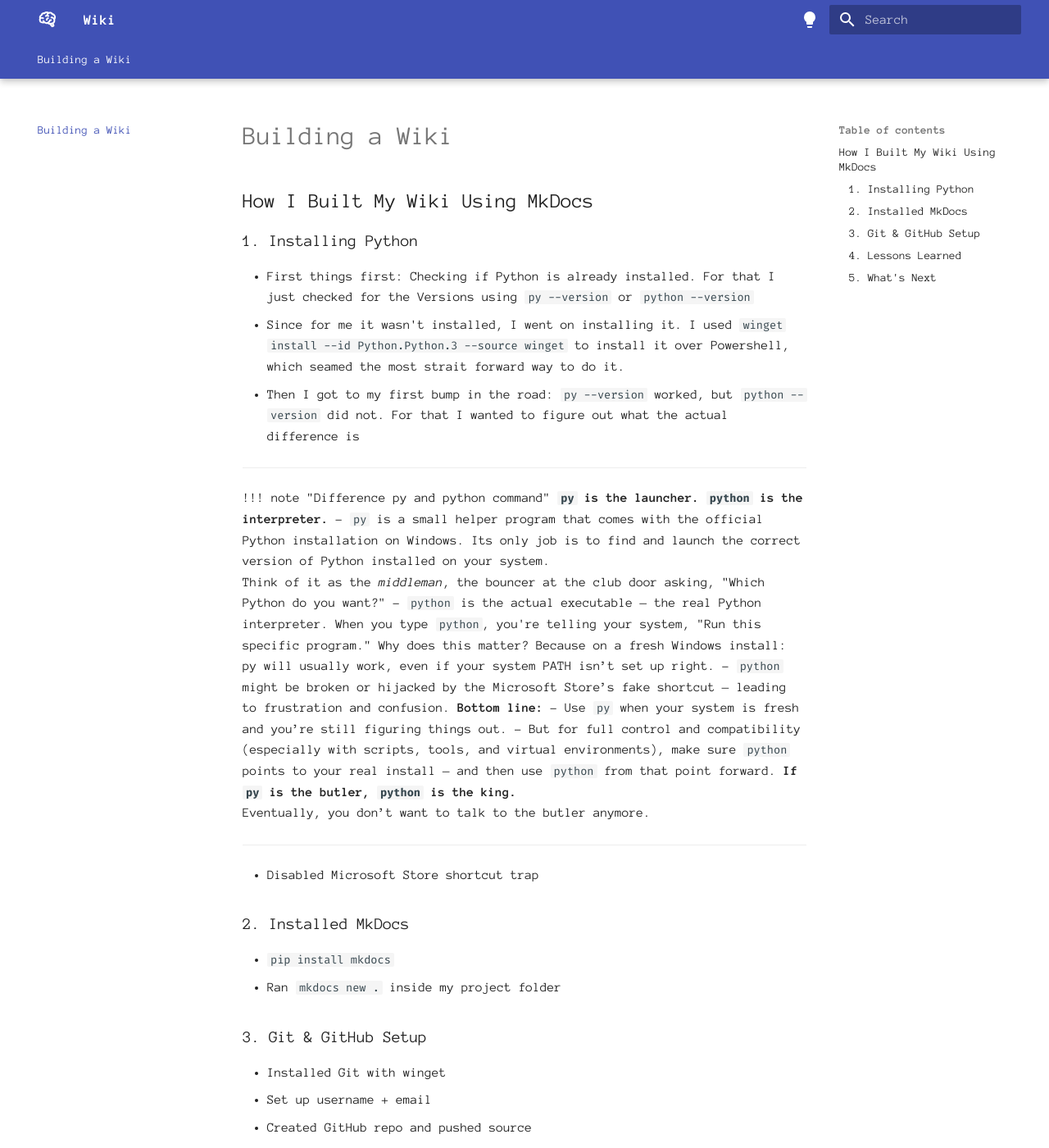
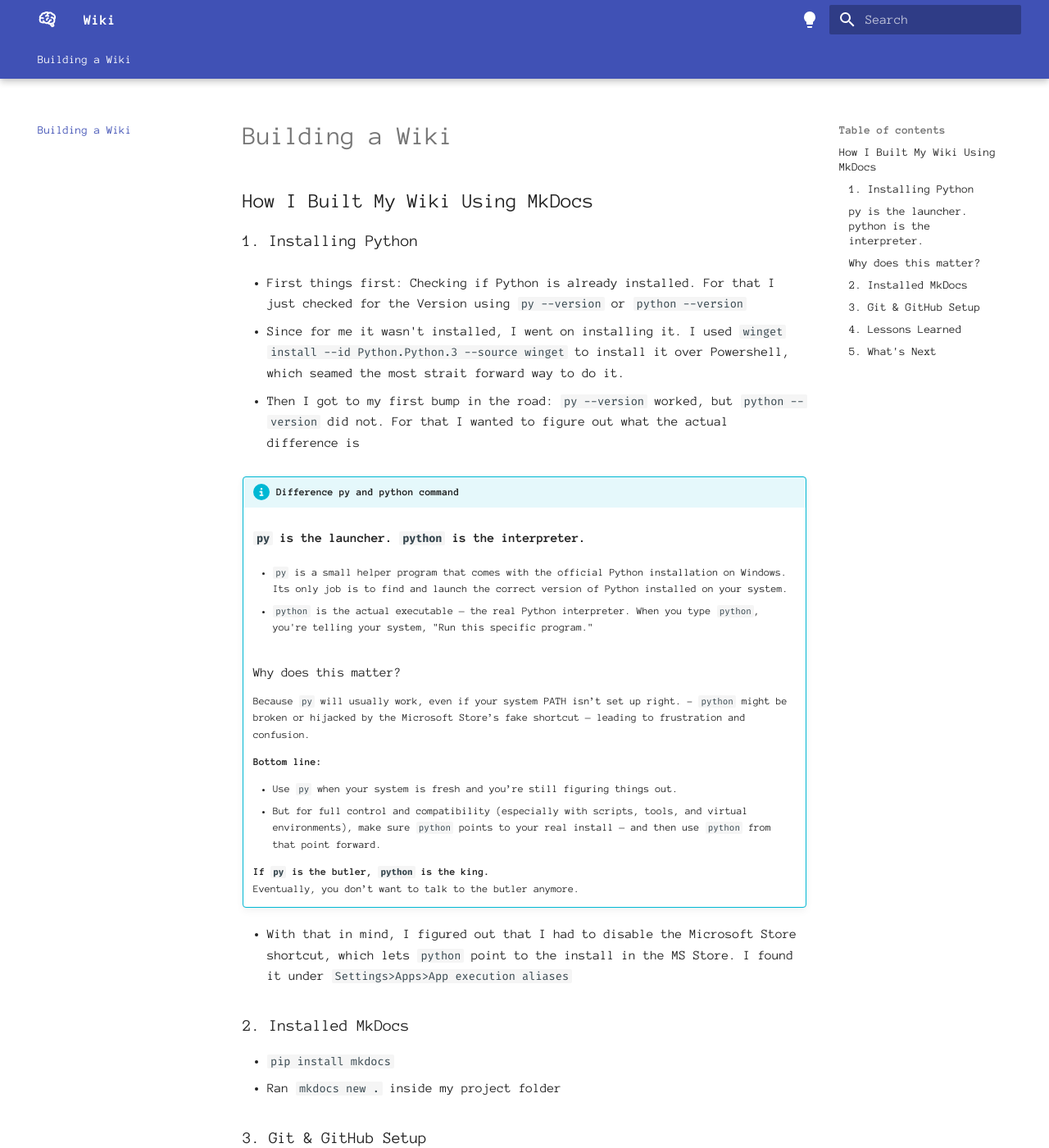
Before and after one commit to Fudomaru/wiki, an MkDocs documentation site: the page built from docs/index.md, in a window 1280 px wide and 1400 px high. Shown: the whole window at 82% size. Built offline with MkDocs 1.6.1 and Material for MkDocs 9.7.7, drawn with Linux system fonts in a browser that asks for light colours.

Commit message:
Setting up admonitions to work

```diff
--- a/docs/index.md
+++ b/docs/index.md
@@ -1,29 +1,43 @@
+---
+title: Building a Wiki
+description: Short tutorial style explaination how I build this page, what problems I had, and what I learned from it.
+---
+
 # Building a Wiki
 
 ## How I Built My Wiki Using MkDocs
 
 ### 1. Installing Python
-- First things first: Checking if Python is already installed. For that I just checked for the Versions using `py --version` or `python --version`
+
+- First things first: Checking if Python is already installed. For that I just checked for the Version using `py --version` or `python --version`
+
 - Since for me it wasn't installed, I went on installing it. I used `winget install --id Python.Python.3 --source winget` to install it over Powershell, which seamed the most strait forward way to do it.
+
 - Then I got to my first bump in the road: `py --version` worked, but `python --version` did not. For that I wanted to figure out what the actual difference is
----
-!!! note "Difference py and python command"
-	**`py` is the launcher. `python` is the interpreter.**
+
+
+!!! info "Difference py and python command"
+
+	### **`py` is the launcher. `python` is the interpreter.**
+
 	- `py` is a small helper program that comes with the official Python installation on Windows. Its only job is to find and launch the correct version of Python installed on your system.
-    Think of it as the _middleman_, the bouncer at the club door asking, "Which Python do you want?"
+
 	- `python` is the actual executable — the real Python interpreter. When you type `python`, you're telling your system, "Run this specific program."
-    Why does this matter?
-	Because on a fresh Windows install:
-	py will usually work, even if your system PATH isn’t set up right.
+
+    ### Why does this matter?
+
+	Because `py` will usually work, even if your system PATH isn’t set up right.
 	- `python` might be broken or hijacked by the Microsoft Store’s fake shortcut — leading to frustration and confusion.
+
     **Bottom line:**
+
 	- Use `py` when your system is fresh and you’re still figuring things out.
 	- But for full control and compatibility (especially with scripts, tools, and virtual environments), make sure `python` points to your real install — and then use `python` from that point forward.
+
 	**If `py` is the butler, `python` is the king.**
 	Eventually, you don’t want to talk to the butler anymore.
----
 
- * Disabled Microsoft Store shortcut trap
+- With that in mind, I figured out that I had to disable the Microsoft Store shortcut, which lets `python` point to the install in the MS Store. I found it under `Settings>Apps>App execution aliases`
 
 ### 2. Installed MkDocs
 - `pip install mkdocs`
--- a/mkdocs.yml
+++ b/mkdocs.yml
@@ -6,6 +6,10 @@ theme:
 
   icon:
     logo: material/brain
+
+    admonition:
+      note: fontawesome/solid/note-sticky
+      info: fontawesome/solid/circle-info
 
   palette:
     # Palette toggle for light mode
@@ -42,3 +46,8 @@ extra:
   social:
     - icon: fontawesome/brands/linkedin
       link: https://www.linkedin.com/in/marcel-busch-b42783268
+
+markdown_extensions:
+  - admonition
+  - pymdownx.details
+  - pymdownx.superfences
```
